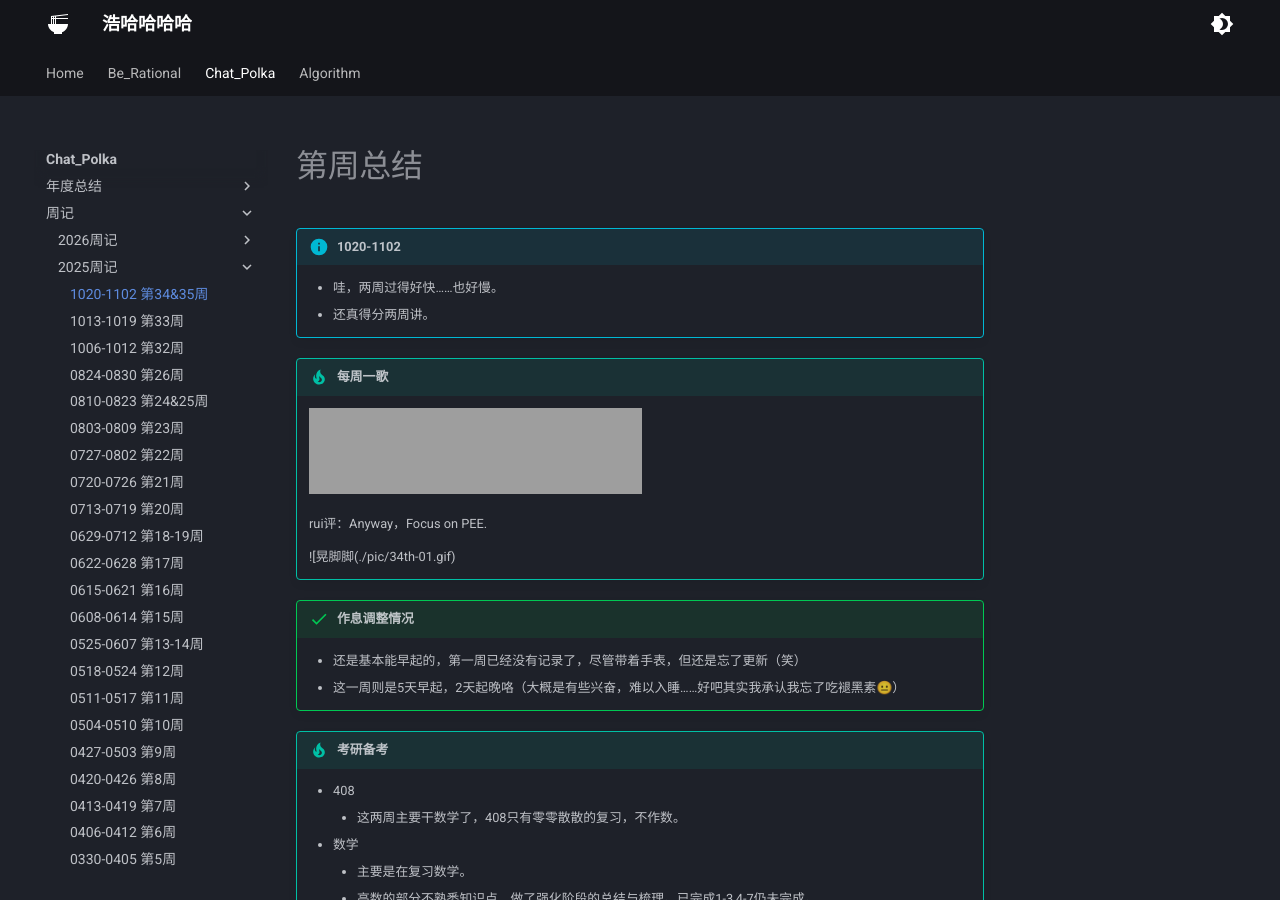
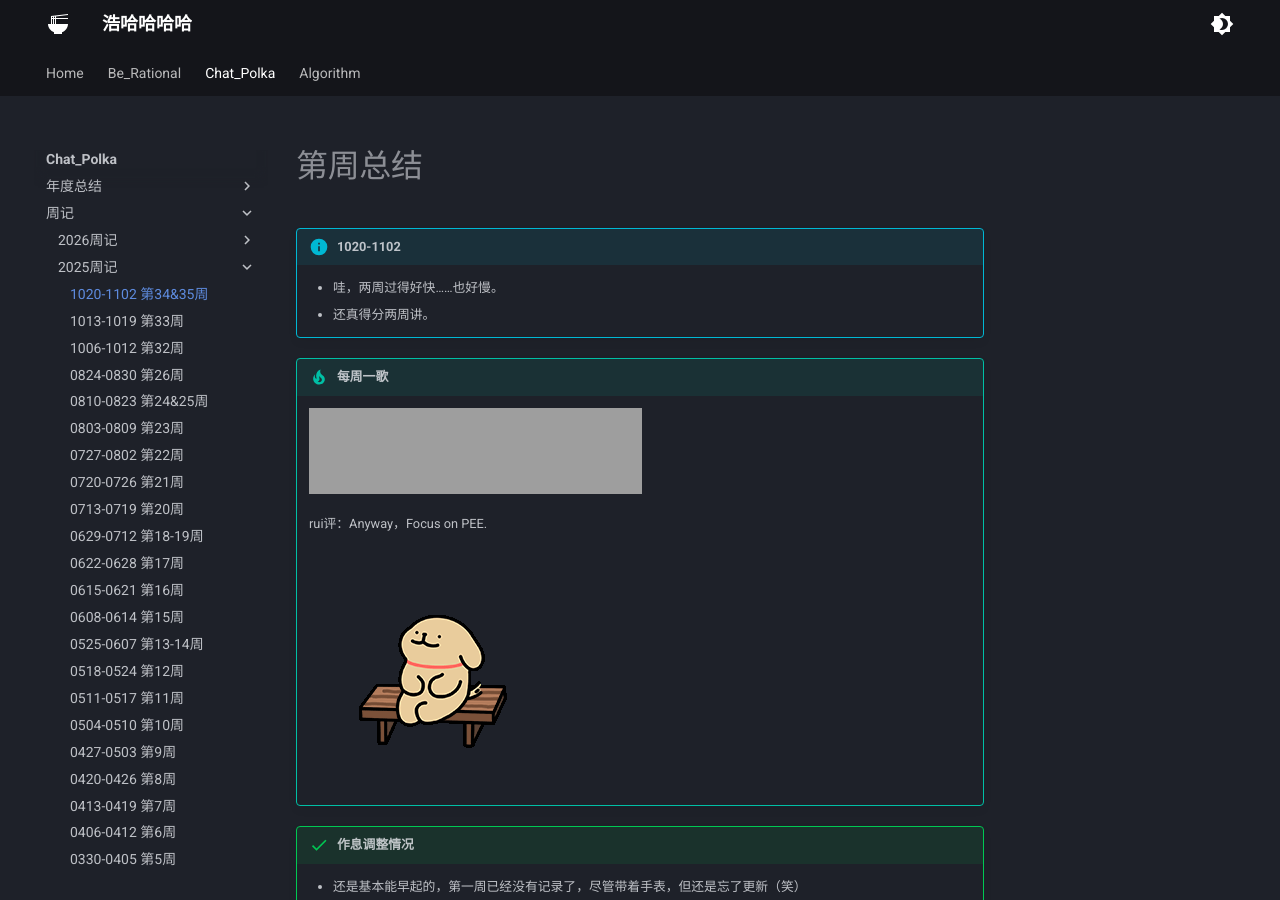
Before and after one commit to Haohahahaha/chat, an MkDocs documentation site: the page built from docs/1-Weekly/2025/1020-1102-34&35th.md, in a window 1280 px wide and 900 px high. Built offline with MkDocs 1.6.1 and Material for MkDocs 9.7.7, drawn with Linux system fonts in a browser that asks for light colours; grey boxes are pictures that could not be loaded.

Commit message:
2026-01-06_18:49:10 update

```diff
--- a/docs/1-Weekly/2025/1020-1102-34&35th.md
+++ b/docs/1-Weekly/2025/1020-1102-34&35th.md
@@ -12,7 +12,7 @@
 
     rui评：Anyway，Focus on PEE.
 
-    ![晃脚脚(./pic/34th-01.gif)
+    ![晃脚脚](./pic/34th-01.gif)
 
 !!! success "作息调整情况"
 
```
